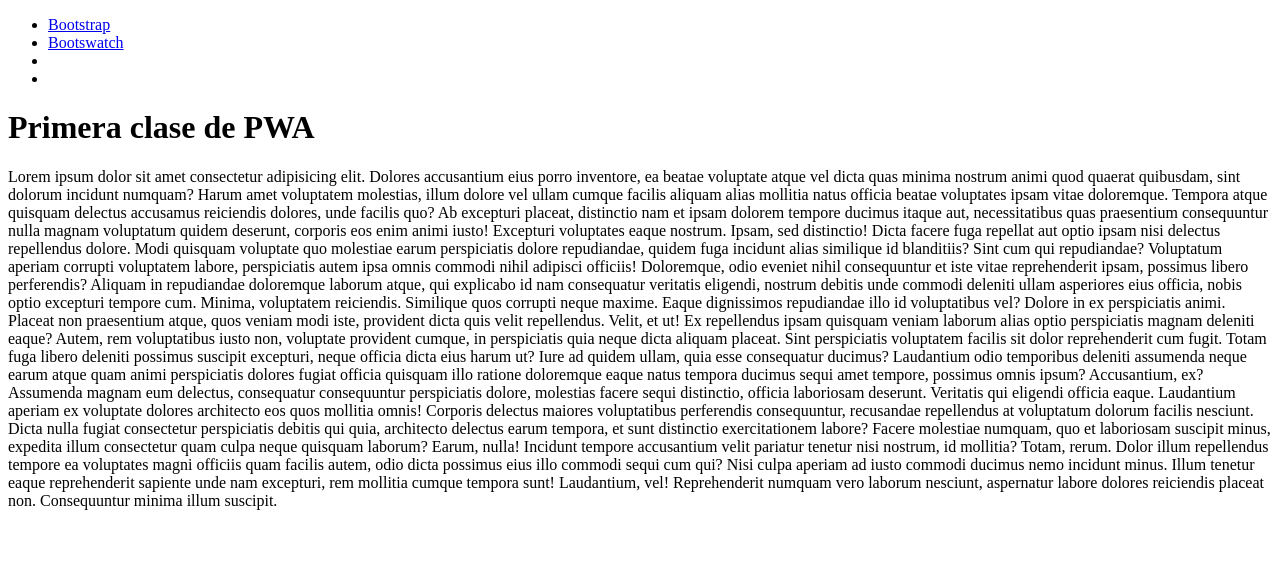
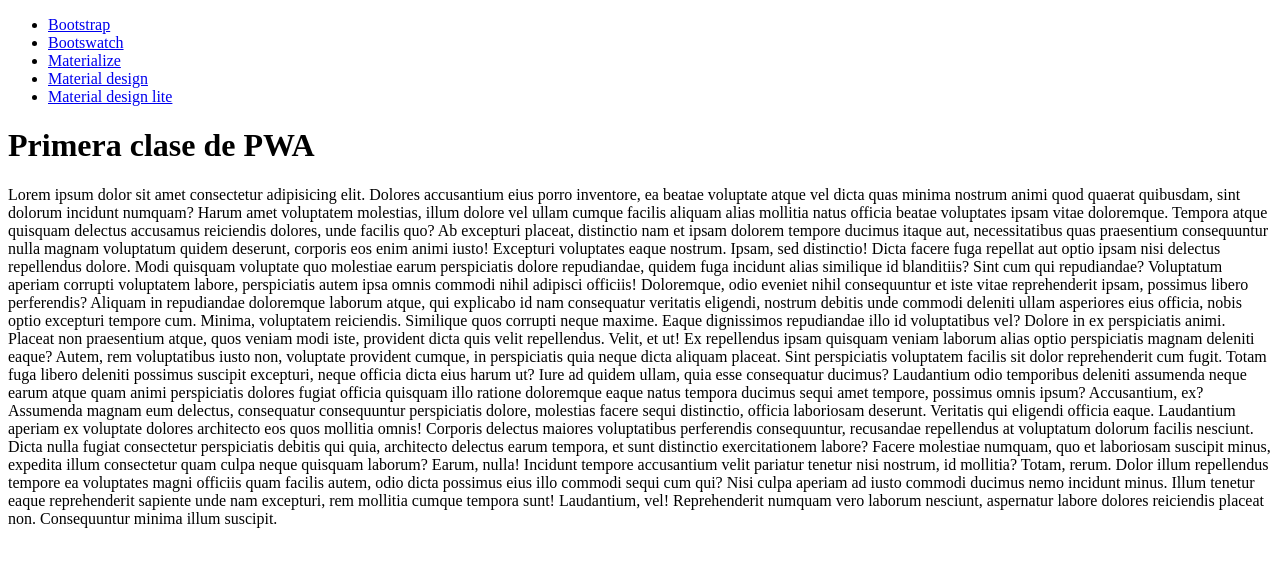
Before and after one commit to NatachaVergara/edIT-JavascriptAWP, a plain HTML site: page index.html in a window 1280 px wide. Drawn offline with Linux system fonts and the light colour scheme.

Commit message:
agregando frameworks

```diff
--- a/index.html
+++ b/index.html
@@ -14,8 +14,9 @@
         <ul>
             <li><a href="./bootstrap.html">Bootstrap</a></li>
             <li><a href="./bootswatch.html">Bootswatch</a></li>
-            <li><a href="./materialize.html"></a></li>
-            <li><a href=""></a></li>
+            <li><a href="./materialize.html">Materialize</a></li>
+            <li><a href="./materialdesign.html">Material design</a></li>
+            <li><a href="./materialdesign-lite.html">Material design lite</a></li>
         </ul>
     </nav>
 </header>
```
